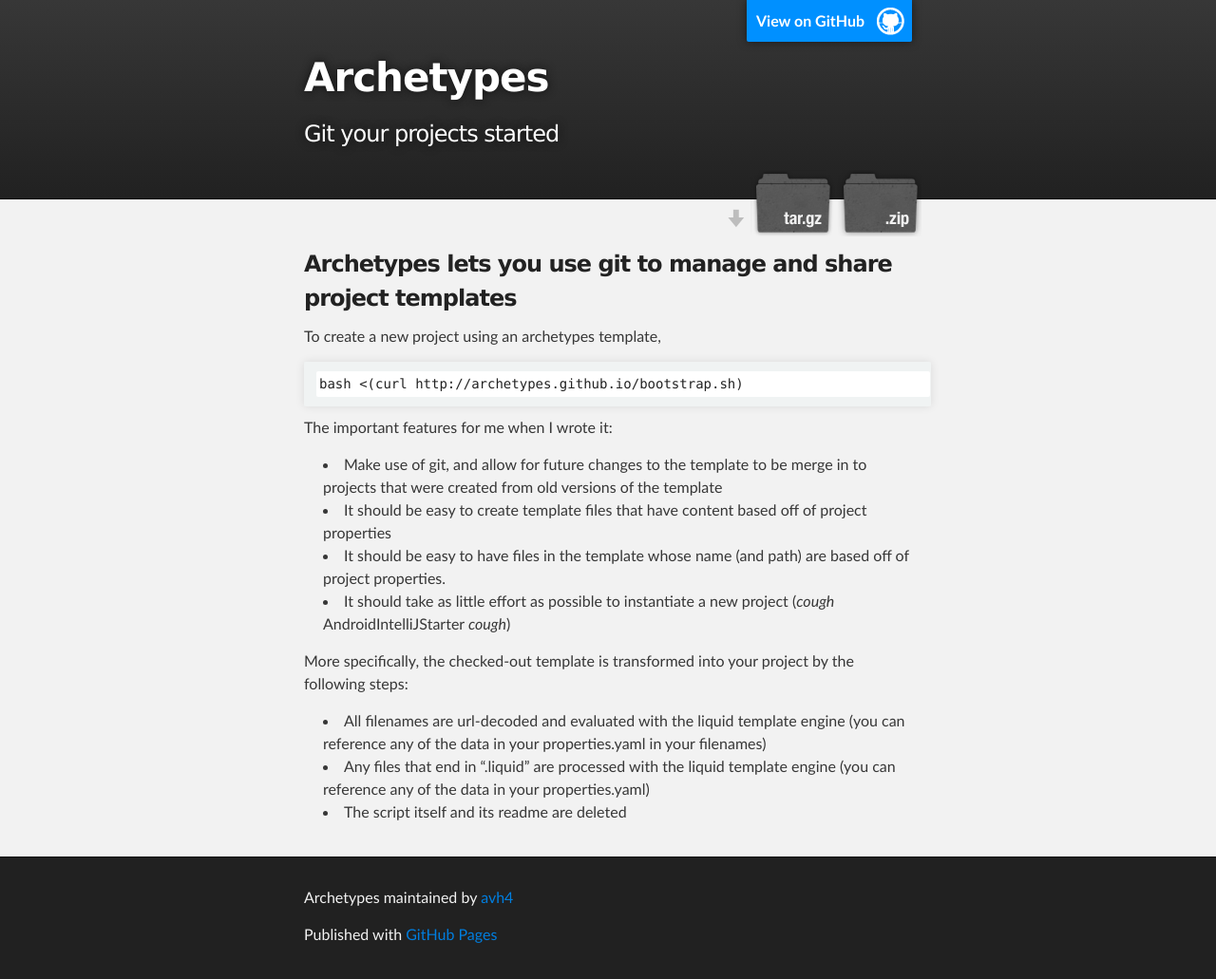
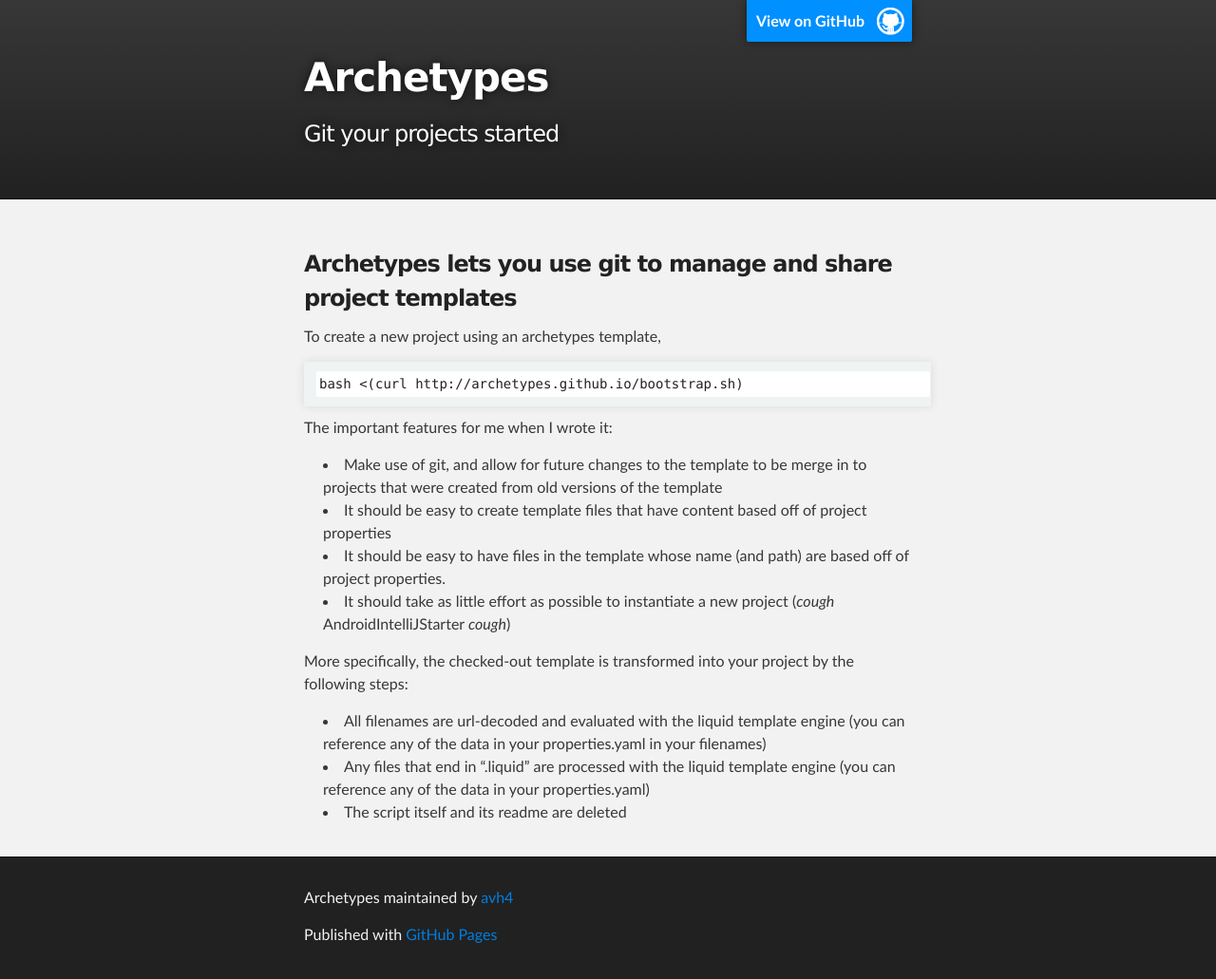
Before and after one commit to archetypes/archetypes.github.io, a Jekyll site: the page built from index.md, in a window 1280 px wide. Shown: the whole page at 95% size. Built offline with Jekyll 4.4.1, drawn with Linux system fonts in a browser that asks for light colours.

Commit message:
Remove download links.

```diff
--- a/_layouts/default.html
+++ b/_layouts/default.html
@@ -20,11 +20,6 @@
 
           <h1 id="project_title">Archetypes</h1>
           <h2 id="project_tagline">Git your projects started</h2>
-
-            <section id="downloads">
-              <a class="zip_download_link" href="https://github.com/archetypes/archetype-bootstrap/zipball/master">Download this project as a .zip file</a>
-              <a class="tar_download_link" href="https://github.com/archetypes/archetype-bootstrap/tarball/master">Download this project as a tar.gz file</a>
-            </section>
         </header>
     </div>
 
```
